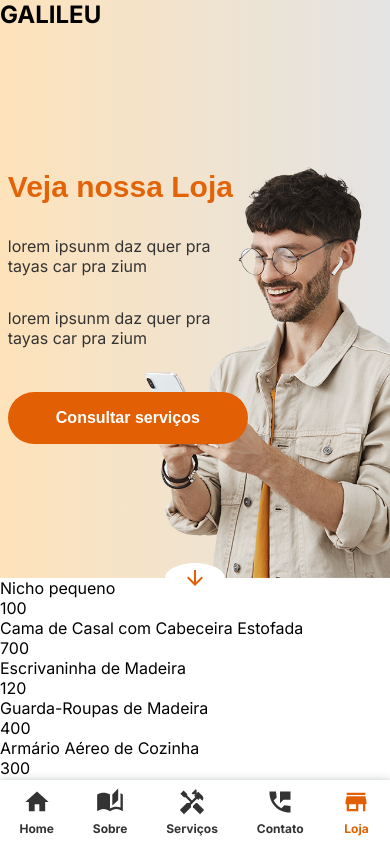
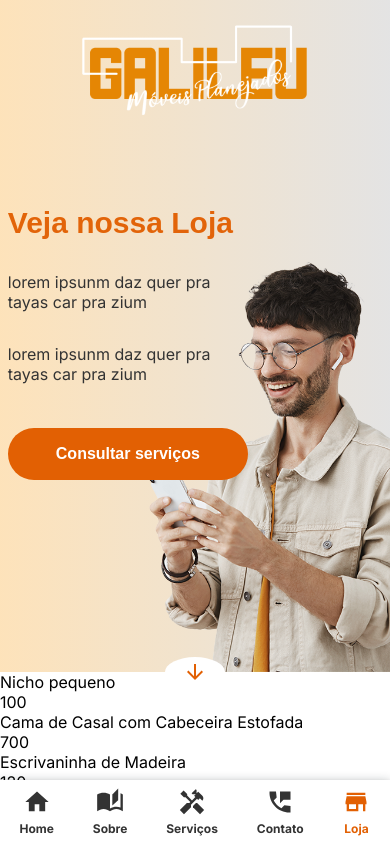
Before and after one commit to plfmoura/galileu-nextjs, a Next.js app: page /store in a window 390 px wide. Shown: the top 842 px of the page. Built offline with nearby package versions, Linux system fonts and the light colour scheme.

Commit message:
style: fix some responsive styles

```diff
--- a/src/app/page.module.css
+++ b/src/app/page.module.css
@@ -102,6 +102,10 @@
     flex-wrap: wrap;
     gap: 1rem;
   }
+
+  .contact_container {
+    padding-bottom: 0;
+  }
 }
 
 @media screen and (min-width: 1280px) {
--- a/src/components/FloatBtn/index.tsx
+++ b/src/components/FloatBtn/index.tsx
@@ -9,11 +9,11 @@ export default function FloatBtn() {
 
   const onFloatBtnClick = () => {
     let owner_number: number = 5521980693374;
-        let final_message: string = `Olá, estou aqui através do Site da Galileu Marcenaria.`
-        const WHATSAPP_URI = `https://wa.me/${owner_number}?text=${encodeURIComponent(final_message)}`
-        setTimeout(() => {
-            window.open(WHATSAPP_URI, '_blank');
-        }, 2000);
+    let final_message: string = `Olá, estou aqui através do Site da Galileu Marcenaria.`
+    const WHATSAPP_URI = `https://wa.me/${owner_number}?text=${encodeURIComponent(final_message)}`
+    setTimeout(() => {
+      window.open(WHATSAPP_URI, '_blank');
+    }, 2000);
   }
 
   return (
@@ -25,14 +25,26 @@ export default function FloatBtn() {
             transform: scale(0.9);
             filter: brightness(0.5);
           }
+          .float-btn {
+            transform: scale(0.5);
+          }
           @media screen and (min-width: 320px) {
             .float-btn {
-              bottom: 80px
+              bottom: 60px;
+              right: -10px;
             }
           }
           @media screen and (min-width: 481px) {
             .float-btn {
-              bottom: 20px
+              bottom: 20px;
+              right: 5px;
+              transform: scale(0.8);
+            }
+          }
+          @media screen and (min-width: 768px) {
+            .float-btn {
+              right: 10px;
+              transform: scale(1);
             }
           }
         `
@@ -51,7 +63,6 @@ export default function FloatBtn() {
             cursor: 'pointer',
             position: 'fixed',
             zIndex: 700,
-            right: 10
           }}
         >
           <WhatsApp style={{
--- a/src/components/Footer/styles.css
+++ b/src/components/Footer/styles.css
@@ -1,4 +1,5 @@
 .footer-container {
+    height: 100%;
     margin-bottom: 4rem;
     background: var(--secondary-color);
 }
--- a/src/components/Header/index.tsx
+++ b/src/components/Header/index.tsx
@@ -4,6 +4,7 @@ import './styles.css';
 import Button from '../Button';
 import { ArrowDownwardOutlined } from '@mui/icons-material';
 import { StaticImport } from 'next/dist/shared/lib/get-img-props';
+import logo_white from '../../../public/logo/logo-white.png';
 
 type HeaderProps = {
   image: string | StaticImport,
@@ -13,9 +14,11 @@ type HeaderProps = {
 export default function Header({ image, title }: HeaderProps) {
   return (
     <>
-      <h2 className='logo-content'>GALILEU</h2>
+      <div className="align-logo-header">
+        <Image src={logo_white} className='header-logo-image' alt='Galileu logo' />
+      </div>
       <section className='header-container'>
-        <Image src={image} alt='man' className='header-man-image' style={{ width: 'auto' }}/>
+        <Image src={image} alt='man' className='header-man-image' style={{ width: 'auto' }} />
         <div className="header-text-content">
           <h1 className="header-galileu-icon">{title}</h1>
           <p className="header-galileu-desc">lorem ipsunm daz quer pra tayas car pra zium</p>
--- a/src/components/Header/styles.css
+++ b/src/components/Header/styles.css
@@ -1,3 +1,21 @@
+.align-logo-header {
+    width: 100vw;
+    text-align: center;
+}
+
+@media screen and (min-width: 480px){
+    .align-logo-header {
+        display: none;
+    }
+}
+
+.header-logo-image {
+    width: auto;
+    height: 100px;
+    object-fit: contain;
+    margin: 5% auto 0;
+}
+
 .header-container {
     height: 65vh;
     width: 100vw;
@@ -17,7 +35,6 @@
 }
 
 .header-text-content {
-    margin-top: 15%;
     height: 80%;
     display: flex;
     flex-direction: column;
@@ -97,7 +114,7 @@
 
     .header-text-content {
         padding-left: 5%;
-        margin: 10% 30% 0 0;
+        margin: 20% 30% 0 0;
     }
 
     .header-text-content h1 {
--- a/src/components/NavBar/styles.css
+++ b/src/components/NavBar/styles.css
@@ -66,8 +66,8 @@
 }
 
 .logo-image {
-    width: 200px;
-    height: 100%;
+    width: auto;
+    height: 80px;
     object-fit: contain;
 }
 
@@ -132,12 +132,12 @@
     }
 
     .align-navbar-content .navbar-content-list{
-        width: 400px;
+        width: 100%;
         height: 100%;
         position: static;
         display: flex;
         flex-direction: row;
-        gap: 8%;
+        gap: 1rem;
         padding: 0;
         justify-content: center;
         background-color: transparent;
@@ -148,3 +148,9 @@
         color: var(--primary-color);
     }
 }
+
+@media screen and (min-width: 1024px) {
+    .align-navbar-content .navbar-content-list{
+        gap: 3rem;
+    }
+}
```
